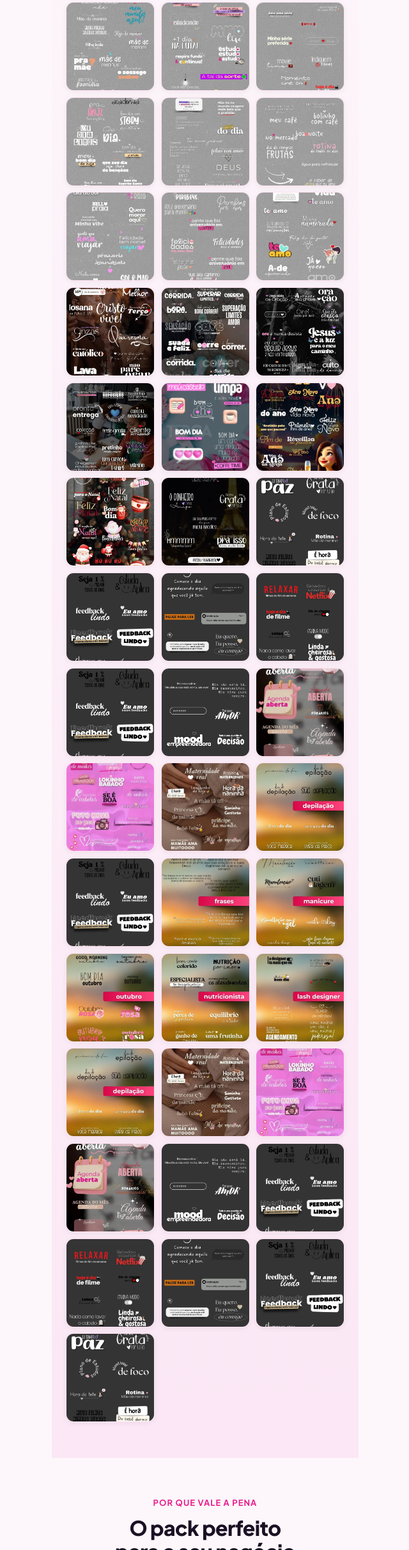
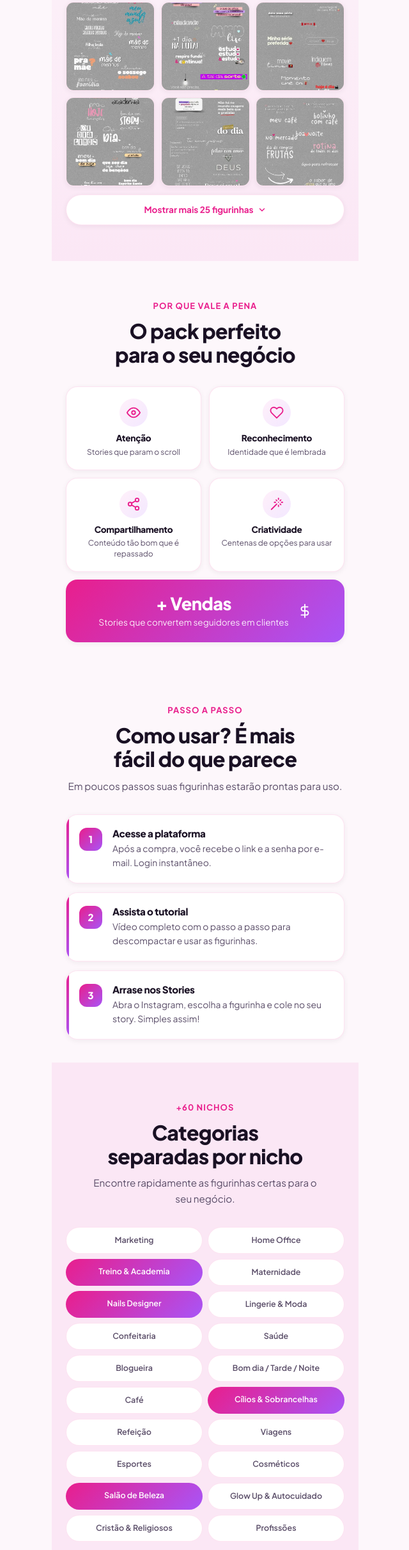
Before and after one commit to henriqueadd/pack-figurinhas, a website: page index.html in a window 1280 px wide. Shown: the part 1716-4139 px from the top of the page at 64% size, without its empty margins (319-959 px from the left). Drawn offline with Linux system fonts and the light colour scheme.

Commit message:
Otimização de imagens: grid com 'Mostrar mais' (25 ocultas), decoding=async em todas, hero preload mantido

```diff
--- a/index.html
+++ b/index.html
@@ -62,6 +62,9 @@ h1,h2,h3,h4{text-wrap:balance}
 .tr-pack .preview-tile{aspect-ratio:1;background:var(--card);border-radius:12px;overflow:hidden;box-shadow:var(--shadow-sm);border:1px solid var(--border);transition:transform .3s cubic-bezier(.25,.8,.25,1),box-shadow .3s cubic-bezier(.25,.8,.25,1);will-change:transform}
 .tr-pack .preview-tile:hover{transform:scale(1.05)}
 .tr-pack .preview-tile img{width:100%;height:100%;object-fit:cover;cursor:zoom-in}
+.tr-pack .tr-hidden{display:none}
+.tr-pack .tr-show-more{display:flex;align-items:center;justify-content:center;gap:6px;width:100%;margin-top:14px;padding:12px;background:var(--card);border:1px solid var(--border);border-radius:100px;font-family:inherit;font-weight:700;font-size:.85rem;color:var(--primary);cursor:pointer;transition:background .2s;box-shadow:var(--shadow-sm)}
+.tr-pack .tr-show-more:hover{background:var(--primary-light)}
 .tr-pack .lightbox{position:fixed;inset:0;background:rgba(10,5,15,.92);display:none;align-items:center;justify-content:center;z-index:99999;padding:20px;cursor:zoom-out;animation:tr-fadeUp .25s ease}
 .tr-pack .lightbox.open{display:flex}
 .tr-pack .lightbox img{max-width:92vw;max-height:88vh;border-radius:16px;box-shadow:0 30px 80px rgba(0,0,0,.6)}
@@ -164,7 +167,7 @@ h1,h2,h3,h4{text-wrap:balance}
   <p class="hero-sub">Pare o scroll, encante seus seguidores e venda mais com stories criativos, divertidos e únicos.</p>
   <div class="hero-img-wrap"><img class="hero-img" src="assets/extracted/img_55c6991de8c7a221f3800f57ea213da9.webp" alt="Pack de Figurinhas" fetchpriority="high"></div>
   <a class="btn-primary btn-green" href="#tr-benefits">Quero meu Pack<svg class="arrow-icon" viewBox="0 0 24 24" fill="none" stroke="currentColor" stroke-width="2.5" stroke-linecap="round" stroke-linejoin="round"><line x1="5" y1="12" x2="19" y2="12"/><polyline points="12 5 19 12 12 19"/></svg></a>
-  <img width="500" height="63" class="trust-img" src="./wp-content/uploads/2024/02/satisfacaocompraprivacidade.webp" alt="Satisfação garantida" loading="lazy">
+  <img width="500" height="63" class="trust-img" src="./wp-content/uploads/2024/02/satisfacaocompraprivacidade.webp" alt="Satisfação garantida" loading="lazy" decoding="async">
 </section>
 
 <section class="tight" id="tr-benefits">
@@ -179,53 +182,54 @@ h1,h2,h3,h4{text-wrap:balance}
 <section class="preview-section">
   <div class="section-intro"><span class="eyebrow">Pré-visualização</span><h2>Dê uma espiada no que te espera</h2><p>Uma pequena amostra das +20.000 figurinhas que você vai receber.</p></div>
   <div class="preview-grid">
-    <div class="preview-tile"><img src="assets/extracted/img_1bbd825aac1d188f47801c17fbbab67b.webp" alt="Figurinha pack 1" loading="lazy"></div>
-    <div class="preview-tile"><img src="assets/extracted/img_9e81272c310e716c7dceb68feb37b50b.webp" alt="Figurinha pack 2" loading="lazy"></div>
-    <div class="preview-tile"><img src="assets/extracted/img_7caff0e8de76b03bc5c915f110739d64.webp" alt="Figurinha pack 3" loading="lazy"></div>
-    <div class="preview-tile"><img src="assets/extracted/img_c19cb71dfbd30a9b233de0e84657127b.webp" alt="Figurinha pack 4" loading="lazy"></div>
-    <div class="preview-tile"><img src="assets/extracted/img_3f1baed98fa15cf589a58fdcc765d330.webp" alt="Figurinha pack 5" loading="lazy"></div>
-    <div class="preview-tile"><img src="assets/extracted/img_417f401c73b364eb2cac27e14b39b4d7.webp" alt="Figurinha pack 6" loading="lazy"></div>
-    <div class="preview-tile"><img src="assets/extracted/img_44a24b7188a19c9541d69413131cd577.webp" alt="Figurinha pack 7" loading="lazy"></div>
-    <div class="preview-tile"><img src="assets/extracted/img_979c5343d14417b0301974a169d82526.webp" alt="Figurinha pack 8" loading="lazy"></div>
-    <div class="preview-tile"><img src="assets/extracted/img_ef81562ac80f6c4c3da576fb26c18f32.webp" alt="Figurinha pack 9" loading="lazy"></div>
-    <div class="preview-tile"><img src="assets/extracted/img_85f3c628d6052a05ef24f7e57e78decf.webp" alt="Figurinha pack 10" loading="lazy"></div>
-    <div class="preview-tile"><img src="assets/extracted/img_f410bc1ae6719475a669190fbedb4032.webp" alt="Figurinha pack 11" loading="lazy"></div>
-    <div class="preview-tile"><img src="assets/extracted/img_d46b45cb469afcf30b897369be80dbae.webp" alt="Figurinha pack 12" loading="lazy"></div>
-    <div class="preview-tile"><img src="assets/external/i.imgur.com/fAhnQsA.webp" alt="Figurinha 1" loading="lazy"></div>
-    <div class="preview-tile"><img src="assets/external/i.imgur.com/vMHmUky.webp" alt="Figurinha 2" loading="lazy"></div>
-    <div class="preview-tile"><img src="assets/external/i.imgur.com/VMBaejA.webp" alt="Figurinha 3" loading="lazy"></div>
-    <div class="preview-tile"><img src="assets/external/i.imgur.com/5gUELJr.webp" alt="Figurinha 4" loading="lazy"></div>
-    <div class="preview-tile"><img src="assets/external/i.imgur.com/ChSquqH.webp" alt="Figurinha 5" loading="lazy"></div>
-    <div class="preview-tile"><img src="assets/external/i.imgur.com/XcYh7ux.webp" alt="Figurinha 6" loading="lazy"></div>
-    <div class="preview-tile"><img src="assets/external/i.imgur.com/yQ7LLD0.webp" alt="Figurinha 7" loading="lazy"></div>
-    <div class="preview-tile"><img src="assets/external/i.imgur.com/bNF6N7Z.webp" alt="Figurinha 8" loading="lazy"></div>
-    <div class="preview-tile"><img src="assets/external/i.imgur.com/8mTE9TY.webp" alt="Figurinha 9" loading="lazy"></div>
-    <div class="preview-tile"><img src="assets/external/i.imgur.com/hFwJBSB.webp" alt="Figurinha 10" loading="lazy"></div>
-    <div class="preview-tile"><img src="assets/external/i.imgur.com/8BZAnNE.webp" alt="Figurinha 11" loading="lazy"></div>
-    <div class="preview-tile"><img src="assets/external/i.imgur.com/azM0ZTw.webp" alt="Figurinha 12" loading="lazy"></div>
-    <div class="preview-tile"><img src="assets/external/i.imgur.com/uNAEzW6.webp" alt="Figurinha 13" loading="lazy"></div>
-    <div class="preview-tile"><img src="assets/external/i.imgur.com/uDLhyf3.webp" alt="Figurinha 14" loading="lazy"></div>
-    <div class="preview-tile"><img src="assets/external/i.imgur.com/06s6PX0.webp" alt="Figurinha 15" loading="lazy"></div>
-    <div class="preview-tile"><img src="assets/external/i.imgur.com/43Xaui4.webp" alt="Figurinha 16" loading="lazy"></div>
-    <div class="preview-tile"><img src="assets/external/i.imgur.com/mXhfOXF.webp" alt="Figurinha 17" loading="lazy"></div>
-    <div class="preview-tile"><img src="assets/external/i.imgur.com/pJEXGU7.webp" alt="Figurinha 18" loading="lazy"></div>
-    <div class="preview-tile"><img src="assets/extracted/img_fd493a29daa56b9a4c13b01961d423d7.webp" alt="Figurinha 19" loading="lazy"></div>
-    <div class="preview-tile"><img src="assets/extracted/img_0b02152b5e12ef7a9a4ac4263a15fa6a.webp" alt="Figurinha 20" loading="lazy"></div>
-    <div class="preview-tile"><img src="assets/extracted/img_70c45c176afc8e8e7ef33236c8a88128.webp" alt="Figurinha 21" loading="lazy"></div>
-    <div class="preview-tile"><img src="assets/extracted/img_420b52c57fc3e8d7512abaf4ec1cd1e8.webp" alt="Figurinha 22" loading="lazy"></div>
-    <div class="preview-tile"><img src="assets/extracted/img_5958e0def158f598a7c5e7d17cebba8e.webp" alt="Figurinha 23" loading="lazy"></div>
-    <div class="preview-tile"><img src="assets/extracted/img_9506544a60533f7284bf6fa813ebd005.webp" alt="Figurinha 24" loading="lazy"></div>
-    <div class="preview-tile"><img src="assets/extracted/img_1b2ec40f8bdc4d76cf3e0eeda53f789e.webp" alt="Figurinha 25" loading="lazy"></div>
-    <div class="preview-tile"><img src="assets/extracted/img_6693732a714a097f9e9890bb31a31e7a.webp" alt="Figurinha 26" loading="lazy"></div>
-    <div class="preview-tile"><img src="assets/extracted/img_b72f85f841dc4dd25bc4d3b592878843.webp" alt="Figurinha 27" loading="lazy"></div>
-    <div class="preview-tile"><img src="assets/extracted/img_75a45fc2c0dac99a9e0018b7b1944038.webp" alt="Figurinha 28" loading="lazy"></div>
-    <div class="preview-tile"><img src="assets/extracted/img_4898989a1f6c51de9cc3dd84821c3bad.webp" alt="Figurinha 29" loading="lazy"></div>
-    <div class="preview-tile"><img src="assets/extracted/img_fd493a29daa56b9a4c13b01961d423d7.webp" alt="Figurinha 30" loading="lazy"></div>
-    <div class="preview-tile"><img src="assets/extracted/img_4565603dc82112de63177346b797ce8f.webp" alt="Figurinha 31" loading="lazy"></div>
-    <div class="preview-tile"><img src="assets/extracted/img_6bb217f2468ccdad550f28567677bbe3.webp" alt="Figurinha 32" loading="lazy"></div>
-    <div class="preview-tile"><img src="assets/extracted/img_fd493a29daa56b9a4c13b01961d423d7.webp" alt="Figurinha 33" loading="lazy"></div>
-    <div class="preview-tile"><img src="assets/extracted/img_b5c58ecb5ea777bae13bd635291f8ef0.webp" alt="Figurinha 34" loading="lazy"></div>
+    <div class="preview-tile"><img src="assets/extracted/img_1bbd825aac1d188f47801c17fbbab67b.webp" alt="Figurinha pack 1" loading="lazy" decoding="async"></div>
+    <div class="preview-tile"><img src="assets/extracted/img_9e81272c310e716c7dceb68feb37b50b.webp" alt="Figurinha pack 2" loading="lazy" decoding="async"></div>
+    <div class="preview-tile"><img src="assets/extracted/img_7caff0e8de76b03bc5c915f110739d64.webp" alt="Figurinha pack 3" loading="lazy" decoding="async"></div>
+    <div class="preview-tile"><img src="assets/extracted/img_c19cb71dfbd30a9b233de0e84657127b.webp" alt="Figurinha pack 4" loading="lazy" decoding="async"></div>
+    <div class="preview-tile"><img src="assets/extracted/img_3f1baed98fa15cf589a58fdcc765d330.webp" alt="Figurinha pack 5" loading="lazy" decoding="async"></div>
+    <div class="preview-tile"><img src="assets/extracted/img_417f401c73b364eb2cac27e14b39b4d7.webp" alt="Figurinha pack 6" loading="lazy" decoding="async"></div>
+    <div class="preview-tile"><img src="assets/extracted/img_44a24b7188a19c9541d69413131cd577.webp" alt="Figurinha pack 7" loading="lazy" decoding="async"></div>
+    <div class="preview-tile"><img src="assets/extracted/img_979c5343d14417b0301974a169d82526.webp" alt="Figurinha pack 8" loading="lazy" decoding="async"></div>
+    <div class="preview-tile"><img src="assets/extracted/img_ef81562ac80f6c4c3da576fb26c18f32.webp" alt="Figurinha pack 9" loading="lazy" decoding="async"></div>
+    <div class="preview-tile tr-hidden"><img src="assets/extracted/img_85f3c628d6052a05ef24f7e57e78decf.webp" alt="Figurinha pack 10" loading="lazy" decoding="async"></div>
+    <div class="preview-tile tr-hidden"><img src="assets/extracted/img_f410bc1ae6719475a669190fbedb4032.webp" alt="Figurinha pack 11" loading="lazy" decoding="async"></div>
+    <div class="preview-tile tr-hidden"><img src="assets/extracted/img_d46b45cb469afcf30b897369be80dbae.webp" alt="Figurinha pack 12" loading="lazy" decoding="async"></div>
+    <div class="preview-tile tr-hidden"><img src="assets/external/i.imgur.com/fAhnQsA.webp" alt="Figurinha 1" loading="lazy" decoding="async"></div>
+    <div class="preview-tile tr-hidden"><img src="assets/external/i.imgur.com/vMHmUky.webp" alt="Figurinha 2" loading="lazy" decoding="async"></div>
+    <div class="preview-tile tr-hidden"><img src="assets/external/i.imgur.com/VMBaejA.webp" alt="Figurinha 3" loading="lazy" decoding="async"></div>
+    <div class="preview-tile tr-hidden"><img src="assets/external/i.imgur.com/5gUELJr.webp" alt="Figurinha 4" loading="lazy" decoding="async"></div>
+    <div class="preview-tile tr-hidden"><img src="assets/external/i.imgur.com/ChSquqH.webp" alt="Figurinha 5" loading="lazy" decoding="async"></div>
+    <div class="preview-tile tr-hidden"><img src="assets/external/i.imgur.com/XcYh7ux.webp" alt="Figurinha 6" loading="lazy" decoding="async"></div>
+    <div class="preview-tile tr-hidden"><img src="assets/external/i.imgur.com/yQ7LLD0.webp" alt="Figurinha 7" loading="lazy" decoding="async"></div>
+    <div class="preview-tile tr-hidden"><img src="assets/external/i.imgur.com/bNF6N7Z.webp" alt="Figurinha 8" loading="lazy" decoding="async"></div>
+    <div class="preview-tile tr-hidden"><img src="assets/external/i.imgur.com/8mTE9TY.webp" alt="Figurinha 9" loading="lazy" decoding="async"></div>
+    <div class="preview-tile tr-hidden"><img src="assets/external/i.imgur.com/hFwJBSB.webp" alt="Figurinha 10" loading="lazy" decoding="async"></div>
+    <div class="preview-tile tr-hidden"><img src="assets/external/i.imgur.com/8BZAnNE.webp" alt="Figurinha 11" loading="lazy" decoding="async"></div>
+    <div class="preview-tile tr-hidden"><img src="assets/external/i.imgur.com/azM0ZTw.webp" alt="Figurinha 12" loading="lazy" decoding="async"></div>
+    <div class="preview-tile tr-hidden"><img src="assets/external/i.imgur.com/uNAEzW6.webp" alt="Figurinha 13" loading="lazy" decoding="async"></div>
+    <div class="preview-tile tr-hidden"><img src="assets/external/i.imgur.com/uDLhyf3.webp" alt="Figurinha 14" loading="lazy" decoding="async"></div>
+    <div class="preview-tile tr-hidden"><img src="assets/external/i.imgur.com/06s6PX0.webp" alt="Figurinha 15" loading="lazy" decoding="async"></div>
+    <div class="preview-tile tr-hidden"><img src="assets/external/i.imgur.com/43Xaui4.webp" alt="Figurinha 16" loading="lazy" decoding="async"></div>
+    <div class="preview-tile tr-hidden"><img src="assets/external/i.imgur.com/mXhfOXF.webp" alt="Figurinha 17" loading="lazy" decoding="async"></div>
+    <div class="preview-tile tr-hidden"><img src="assets/external/i.imgur.com/pJEXGU7.webp" alt="Figurinha 18" loading="lazy" decoding="async"></div>
+    <div class="preview-tile tr-hidden"><img src="assets/extracted/img_fd493a29daa56b9a4c13b01961d423d7.webp" alt="Figurinha 19" loading="lazy" decoding="async"></div>
+    <div class="preview-tile tr-hidden"><img src="assets/extracted/img_0b02152b5e12ef7a9a4ac4263a15fa6a.webp" alt="Figurinha 20" loading="lazy" decoding="async"></div>
+    <div class="preview-tile tr-hidden"><img src="assets/extracted/img_70c45c176afc8e8e7ef33236c8a88128.webp" alt="Figurinha 21" loading="lazy" decoding="async"></div>
+    <div class="preview-tile tr-hidden"><img src="assets/extracted/img_420b52c57fc3e8d7512abaf4ec1cd1e8.webp" alt="Figurinha 22" loading="lazy" decoding="async"></div>
+    <div class="preview-tile tr-hidden"><img src="assets/extracted/img_5958e0def158f598a7c5e7d17cebba8e.webp" alt="Figurinha 23" loading="lazy" decoding="async"></div>
+    <div class="preview-tile tr-hidden"><img src="assets/extracted/img_9506544a60533f7284bf6fa813ebd005.webp" alt="Figurinha 24" loading="lazy" decoding="async"></div>
+    <div class="preview-tile tr-hidden"><img src="assets/extracted/img_1b2ec40f8bdc4d76cf3e0eeda53f789e.webp" alt="Figurinha 25" loading="lazy" decoding="async"></div>
+    <div class="preview-tile tr-hidden"><img src="assets/extracted/img_6693732a714a097f9e9890bb31a31e7a.webp" alt="Figurinha 26" loading="lazy" decoding="async"></div>
+    <div class="preview-tile tr-hidden"><img src="assets/extracted/img_b72f85f841dc4dd25bc4d3b592878843.webp" alt="Figurinha 27" loading="lazy" decoding="async"></div>
+    <div class="preview-tile tr-hidden"><img src="assets/extracted/img_75a45fc2c0dac99a9e0018b7b1944038.webp" alt="Figurinha 28" loading="lazy" decoding="async"></div>
+    <div class="preview-tile tr-hidden"><img src="assets/extracted/img_4898989a1f6c51de9cc3dd84821c3bad.webp" alt="Figurinha 29" loading="lazy" decoding="async"></div>
+    <div class="preview-tile tr-hidden"><img src="assets/extracted/img_fd493a29daa56b9a4c13b01961d423d7.webp" alt="Figurinha 30" loading="lazy" decoding="async"></div>
+    <div class="preview-tile tr-hidden"><img src="assets/extracted/img_4565603dc82112de63177346b797ce8f.webp" alt="Figurinha 31" loading="lazy" decoding="async"></div>
+    <div class="preview-tile tr-hidden"><img src="assets/extracted/img_6bb217f2468ccdad550f28567677bbe3.webp" alt="Figurinha 32" loading="lazy" decoding="async"></div>
+    <div class="preview-tile tr-hidden"><img src="assets/extracted/img_fd493a29daa56b9a4c13b01961d423d7.webp" alt="Figurinha 33" loading="lazy" decoding="async"></div>
+    <div class="preview-tile tr-hidden"><img src="assets/extracted/img_b5c58ecb5ea777bae13bd635291f8ef0.webp" alt="Figurinha 34" loading="lazy" decoding="async"></div>
   </div>
+  <button class="tr-show-more" type="button" onclick="var h=this.previousElementSibling.querySelectorAll('.tr-hidden'),t=this;h.forEach(function(e,i){setTimeout(function(){e.classList.remove('tr-hidden')},i*80)});t.remove()">Mostrar mais 25 figurinhas <svg width="14" height="14" viewBox="0 0 24 24" fill="none" stroke="currentColor" stroke-width="2.5" stroke-linecap="round" stroke-linejoin="round"><polyline points="6 9 12 15 18 9"/></svg></button>
 </section>
 
 <section>
@@ -262,30 +266,30 @@ h1,h2,h3,h4{text-wrap:balance}
 <section class="testimonials-section">
   <div class="section-intro"><span class="eyebrow">Prova social</span><h2>Mais de <span style="color:var(--primary)">20 mil pessoas</span> felizes</h2><p>Veja o que estão dizendo sobre o nosso pack.</p></div>
   <div class="testimonials-imgs">
-    <img width="1000" height="290" class="testimonial-img" src="./wp-content/uploads/2024/07/WhatsApp-Image-2024-07-09-at-10.43.50.webp" alt="Depoimento" loading="lazy">
-    <img width="974" height="270" class="testimonial-img" src="./wp-content/uploads/2024/07/WhatsApp-Image-2024-07-09-at-10.43.49-1.webp" alt="Depoimento" loading="lazy">
-    <img width="1004" height="347" class="testimonial-img" src="./wp-content/uploads/2024/07/WhatsApp-Image-2024-07-09-at-10.43.49-2.webp" alt="Depoimento" loading="lazy">
-    <img width="1024" height="923" class="testimonial-img" src="./wp-content/uploads/2024/06/WhatsApp-Image-2024-06-24-at-09.47.04-1024x923.webp" alt="Depoimento" loading="lazy">
+    <img width="1000" height="290" class="testimonial-img" src="./wp-content/uploads/2024/07/WhatsApp-Image-2024-07-09-at-10.43.50.webp" alt="Depoimento" loading="lazy" decoding="async">
+    <img width="974" height="270" class="testimonial-img" src="./wp-content/uploads/2024/07/WhatsApp-Image-2024-07-09-at-10.43.49-1.webp" alt="Depoimento" loading="lazy" decoding="async">
+    <img width="1004" height="347" class="testimonial-img" src="./wp-content/uploads/2024/07/WhatsApp-Image-2024-07-09-at-10.43.49-2.webp" alt="Depoimento" loading="lazy" decoding="async">
+    <img width="1024" height="923" class="testimonial-img" src="./wp-content/uploads/2024/06/WhatsApp-Image-2024-06-24-at-09.47.04-1024x923.webp" alt="Depoimento" loading="lazy" decoding="async">
   </div>
 </section>
 
 <section class="bonus-section">
   <div class="section-intro"><span class="bonus-badge">✦ Bônus exclusivos</span><h2>E ainda tem muito mais!</h2><p>Ao garantir o <strong>Plano Premium</strong>, você leva todos esses bônus de graça:</p></div>
   <div class="bonus-cards">
-    <div class="bonus-card"><img width="810" height="810" class="bonus-card-img" src="./wp-content/uploads/2024/10/Design-sem-nome-37.webp" alt="+200 Sombras Sofisticadas" loading="lazy"><div class="bonus-card-body"><div class="bonus-card-title">+200 Sombras Sofisticadas</div><div class="bonus-card-desc">Efeito premium e profissional nos seus stories.</div><div class="bonus-price"><span class="bonus-orig">R$ 39,99</span><span class="bonus-free">Grátis</span></div></div></div>
-    <div class="bonus-card"><img width="1000" height="1000" class="bonus-card-img" src="./wp-content/uploads/2024/02/Imagem-bonus.webp" alt="+50 Molduras Repost" loading="lazy"><div class="bonus-card-body"><div class="bonus-card-title">+50 Molduras Repost</div><div class="bonus-card-desc">Molduras criativas para repostar conteúdo dos seus clientes.</div><div class="bonus-price"><span class="bonus-orig">R$ 19,99</span><span class="bonus-free">Grátis</span></div></div></div>
-    <div class="bonus-card"><img width="945" height="945" class="bonus-card-img" src="./wp-content/uploads/2024/04/5.webp" alt="Paletas de Sucesso" loading="lazy"><div class="bonus-card-body"><div class="bonus-card-title">Paletas de Sucesso</div><div class="bonus-card-desc">Guia de cores para Estética e Beleza.</div><div class="bonus-price"><span class="bonus-orig">R$ 49,99</span><span class="bonus-free">Grátis</span></div></div></div>
-    <div class="bonus-card"><img width="945" height="945" class="bonus-card-img" src="./wp-content/uploads/2024/04/6.webp" alt="Stories Lucrativos" loading="lazy"><div class="bonus-card-body"><div class="bonus-card-title">Stories Lucrativos</div><div class="bonus-card-desc">Mini curso completo sobre Stories que convertem.</div><div class="bonus-price"><span class="bonus-orig">R$ 79,99</span><span class="bonus-free">Grátis</span></div></div></div>
-    <div class="bonus-card"><img width="600" height="600" class="bonus-card-img" src="./wp-content/uploads/2024/07/Capa1.webp" alt="Facebook & Instagram Ads" loading="lazy"><div class="bonus-card-body"><div class="bonus-card-title">Facebook & Instagram Ads</div><div class="bonus-card-desc">Aprenda a anunciar e lucrar 3× mais.</div><div class="bonus-price"><span class="bonus-orig">R$ 79,99</span><span class="bonus-free">Grátis</span></div></div></div>
-    <div class="bonus-card"><img width="1024" height="599" class="bonus-card-img" src="./wp-content/uploads/2024/07/WhatsApp-Image-2024-07-09-at-08.53.39-1024x599.webp" alt="Canal no Telegram" loading="lazy"><div class="bonus-card-body"><div class="bonus-card-title">Canal no Telegram</div><div class="bonus-card-desc">Acesso rápido às figurinhas no dia a dia.</div><div class="bonus-price"><span class="bonus-orig">R$ 49,99</span><span class="bonus-free">Grátis</span></div></div></div>
+    <div class="bonus-card"><img width="810" height="810" class="bonus-card-img" src="./wp-content/uploads/2024/10/Design-sem-nome-37.webp" alt="+200 Sombras Sofisticadas" loading="lazy" decoding="async"><div class="bonus-card-body"><div class="bonus-card-title">+200 Sombras Sofisticadas</div><div class="bonus-card-desc">Efeito premium e profissional nos seus stories.</div><div class="bonus-price"><span class="bonus-orig">R$ 39,99</span><span class="bonus-free">Grátis</span></div></div></div>
+    <div class="bonus-card"><img width="1000" height="1000" class="bonus-card-img" src="./wp-content/uploads/2024/02/Imagem-bonus.webp" alt="+50 Molduras Repost" loading="lazy" decoding="async"><div class="bonus-card-body"><div class="bonus-card-title">+50 Molduras Repost</div><div class="bonus-card-desc">Molduras criativas para repostar conteúdo dos seus clientes.</div><div class="bonus-price"><span class="bonus-orig">R$ 19,99</span><span class="bonus-free">Grátis</span></div></div></div>
+    <div class="bonus-card"><img width="945" height="945" class="bonus-card-img" src="./wp-content/uploads/2024/04/5.webp" alt="Paletas de Sucesso" loading="lazy" decoding="async"><div class="bonus-card-body"><div class="bonus-card-title">Paletas de Sucesso</div><div class="bonus-card-desc">Guia de cores para Estética e Beleza.</div><div class="bonus-price"><span class="bonus-orig">R$ 49,99</span><span class="bonus-free">Grátis</span></div></div></div>
+    <div class="bonus-card"><img width="945" height="945" class="bonus-card-img" src="./wp-content/uploads/2024/04/6.webp" alt="Stories Lucrativos" loading="lazy" decoding="async"><div class="bonus-card-body"><div class="bonus-card-title">Stories Lucrativos</div><div class="bonus-card-desc">Mini curso completo sobre Stories que convertem.</div><div class="bonus-price"><span class="bonus-orig">R$ 79,99</span><span class="bonus-free">Grátis</span></div></div></div>
+    <div class="bonus-card"><img width="600" height="600" class="bonus-card-img" src="./wp-content/uploads/2024/07/Capa1.webp" alt="Facebook & Instagram Ads" loading="lazy" decoding="async"><div class="bonus-card-body"><div class="bonus-card-title">Facebook & Instagram Ads</div><div class="bonus-card-desc">Aprenda a anunciar e lucrar 3× mais.</div><div class="bonus-price"><span class="bonus-orig">R$ 79,99</span><span class="bonus-free">Grátis</span></div></div></div>
+    <div class="bonus-card"><img width="1024" height="599" class="bonus-card-img" src="./wp-content/uploads/2024/07/WhatsApp-Image-2024-07-09-at-08.53.39-1024x599.webp" alt="Canal no Telegram" loading="lazy" decoding="async"><div class="bonus-card-body"><div class="bonus-card-title">Canal no Telegram</div><div class="bonus-card-desc">Acesso rápido às figurinhas no dia a dia.</div><div class="bonus-price"><span class="bonus-orig">R$ 49,99</span><span class="bonus-free">Grátis</span></div></div></div>
   </div>
 </section>
 
 <section class="tight">
   <div class="section-intro"><span class="eyebrow">Entrega</span><h2>Como vou receber as figurinhas?</h2><p>Você recebe por dois canais para garantir o acesso.</p></div>
   <div class="delivery-grid">
-    <div class="delivery-card"><h4>📧 Por E-mail</h4><img width="810" height="810" src="./wp-content/uploads/2025/01/MCV-2.webp" alt="Entrega por e-mail" loading="lazy"></div>
-    <div class="delivery-card"><h4>💬 Por WhatsApp</h4><img width="810" height="810" src="./wp-content/uploads/2025/01/MCV-1.webp" alt="Entrega por WhatsApp" loading="lazy"></div>
+    <div class="delivery-card"><h4>📧 Por E-mail</h4><img width="810" height="810" src="./wp-content/uploads/2025/01/MCV-2.webp" alt="Entrega por e-mail" loading="lazy" decoding="async"></div>
+    <div class="delivery-card"><h4>💬 Por WhatsApp</h4><img width="810" height="810" src="./wp-content/uploads/2025/01/MCV-1.webp" alt="Entrega por WhatsApp" loading="lazy" decoding="async"></div>
   </div>
   <div class="guarantee-box">
     <div class="guarantee-icon"><svg viewBox="0 0 24 24" fill="none" stroke="currentColor" stroke-width="2" stroke-linecap="round" stroke-linejoin="round"><path d="M12 22s8-4 8-10V5l-8-3-8 3v7c0 6 8 10 8 10z"/><polyline points="9 12 11 14 15 10"/></svg></div>
@@ -323,7 +327,7 @@ h1,h2,h3,h4{text-wrap:balance}
       <li class="gold"><span class="check">★</span>Bônus: Canal VIP no Telegram</li>
     </ul>
     <a class="btn-primary btn-green" href="https://pay.cakto.com.br/33jdi4n_937965">Quero o Plano Premium<svg class="arrow-icon" viewBox="0 0 24 24" fill="none" stroke="currentColor" stroke-width="2.5" stroke-linecap="round" stroke-linejoin="round"><line x1="5" y1="12" x2="19" y2="12"/><polyline points="12 5 19 12 12 19"/></svg></a>
-    <img width="639" height="88" class="payment-icons" src="./wp-content/uploads/2024/02/teste-1.webp" alt="Formas de pagamento" loading="lazy">
+    <img width="639" height="88" class="payment-icons" src="./wp-content/uploads/2024/02/teste-1.webp" alt="Formas de pagamento" loading="lazy" decoding="async">
   </div>
 
   <div class="pricing-card">
```
